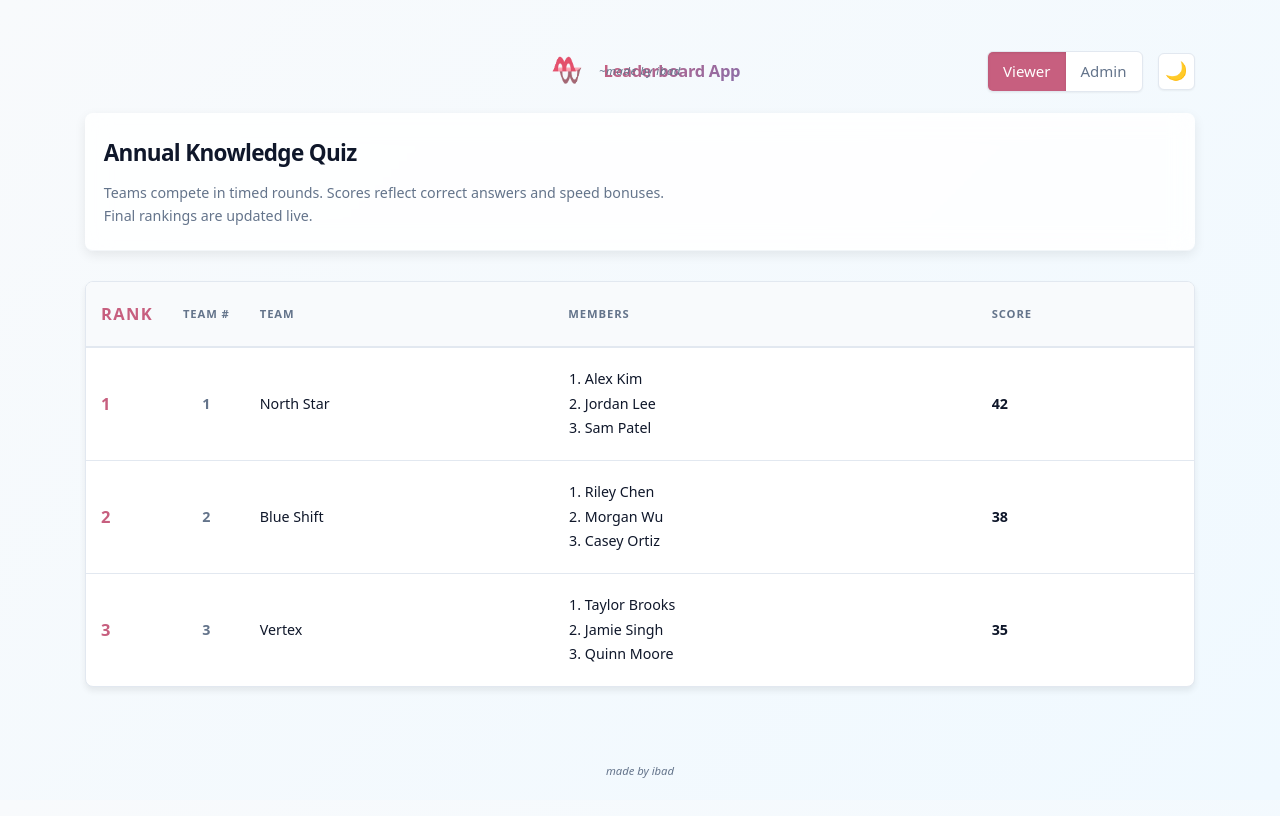
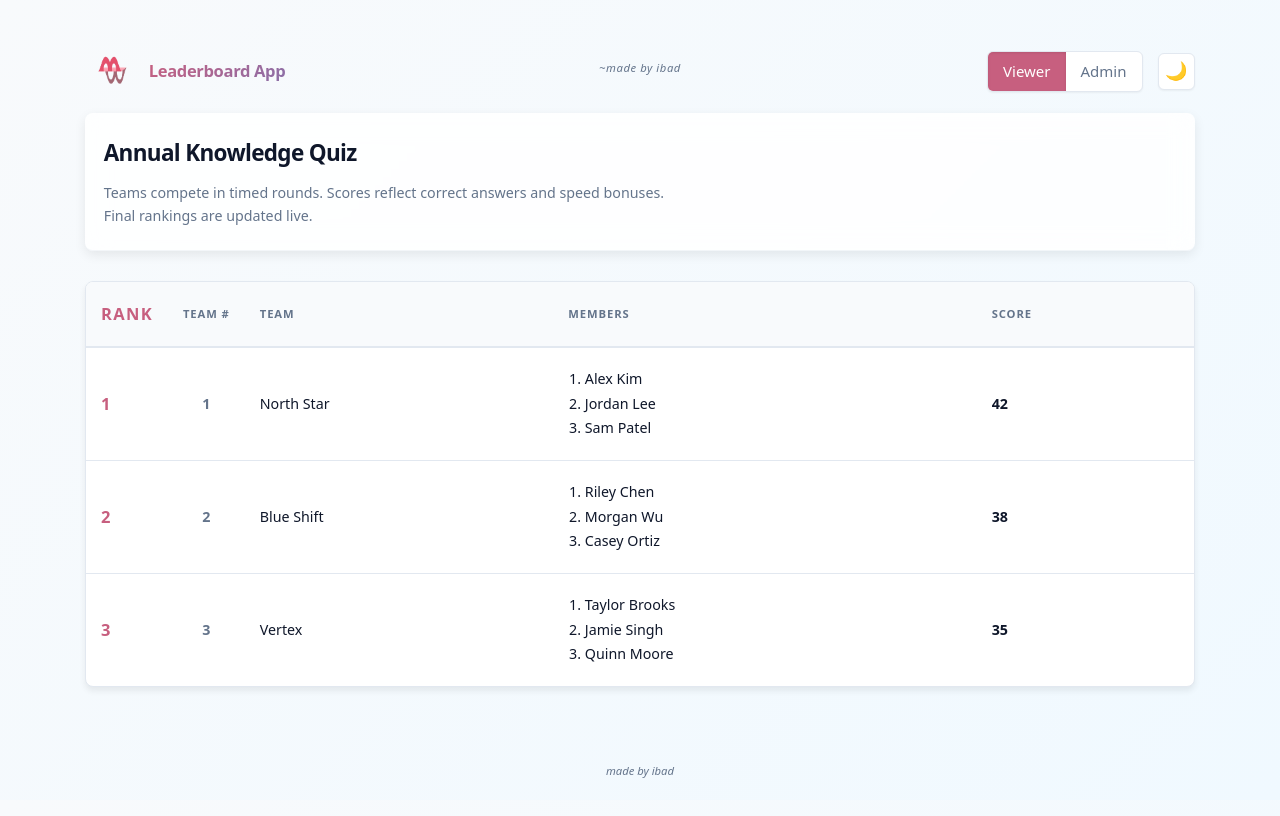
Before and after one commit to hyperS777/leaderboardapp, a plain HTML site: page index.html in a window 1280 px wide. Drawn offline with Linux system fonts and the light colour scheme; no server answers.

Commit message:
Fix top bar layout - prevent text overlap between brand and center credit text

```diff
--- a/style.css
+++ b/style.css
@@ -63,7 +63,7 @@ html:not([data-theme="dark"]) body {
 .top-bar {
   display: flex;
   align-items: center;
-  justify-content: center;
+  justify-content: space-between;
   gap: 1.5rem;
   padding: 1.5rem 0 1rem;
   flex-wrap: wrap;
@@ -78,15 +78,18 @@ html:not([data-theme="dark"]) body {
   font-size: 1.1rem;
   letter-spacing: -0.02em;
   color: var(--text);
+  flex: 0 0 auto;
 }
 
 .top-bar-center {
   position: absolute;
   left: 50%;
-  transform: translateX(-50%);
+  top: 50%;
+  transform: translate(-50%, -50%);
   display: flex;
   align-items: center;
   justify-content: center;
+  white-space: nowrap;
 }
 
 .made-by {
@@ -97,12 +100,11 @@ html:not([data-theme="dark"]) body {
 }
 
 .top-controls {
-  position: absolute;
-  right: 0;
   display: flex;
   align-items: center;
   gap: 1rem;
   flex-wrap: wrap;
+  flex: 0 0 auto;
 }
 
 .brand-logo-img {
```
